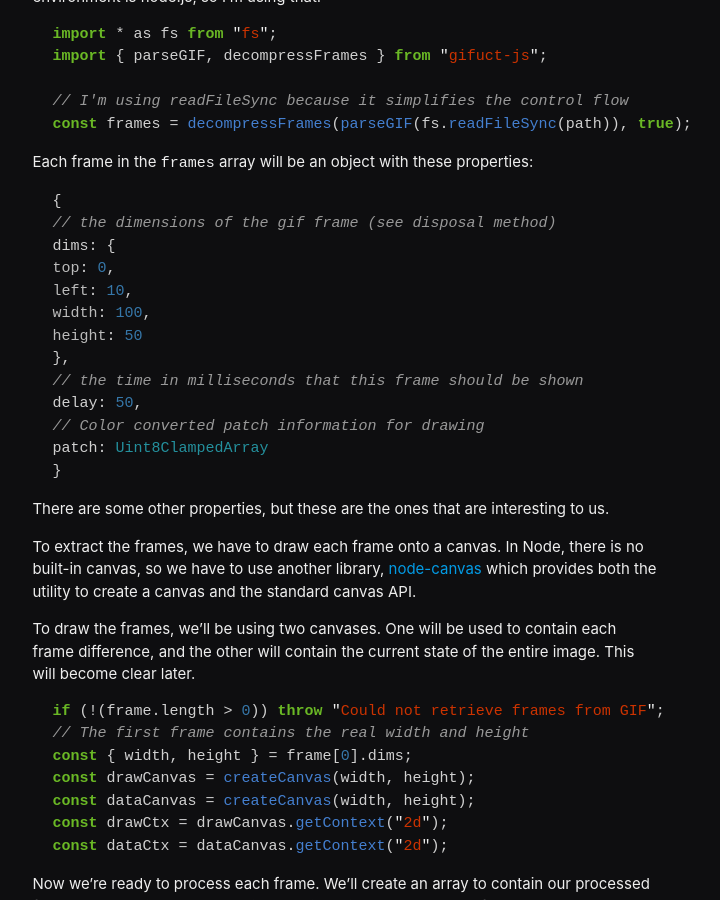
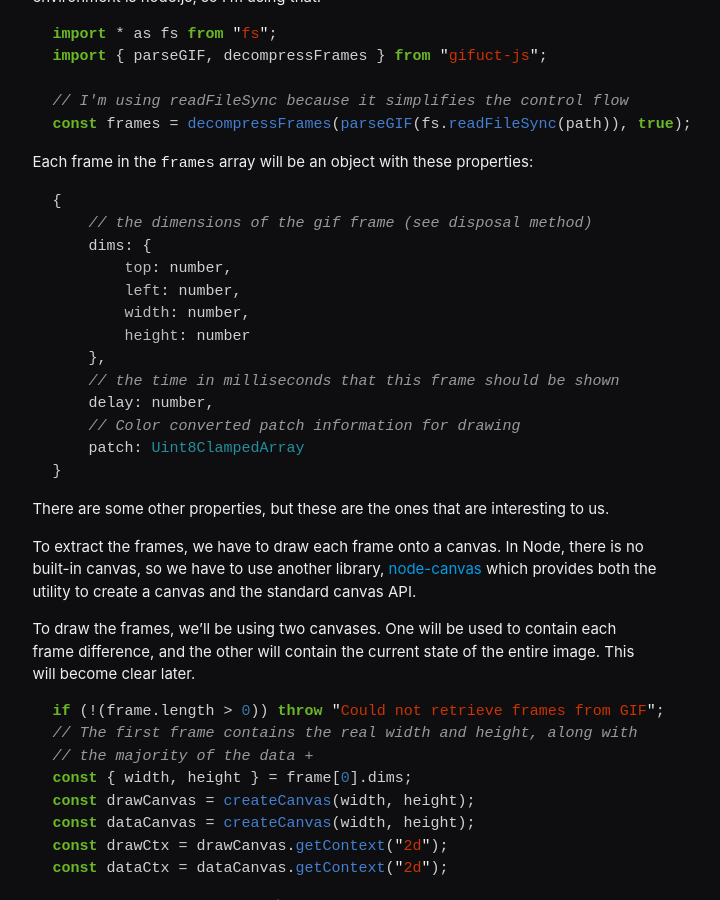
Before and after one commit to jprochazk/jprochazk.github.io, a Jekyll site: the page built from _posts/2020-07-27-gif-woes.md, in a window 1280 px wide and 900 px high, scrolled down 1944 px. Shown: the whole window, without its empty margins (294-1014 px from the left). Built offline with Jekyll 4.4.1, drawn with Linux system fonts in a browser that asks for light colours.

Commit message:
fix formatting

```diff
--- a/_posts/2020-07-27-gif-woes.md
+++ b/_posts/2020-07-27-gif-woes.md
@@ -56,17 +56,17 @@ const frames = decompressFrames(parseGIF(fs.readFileSync(path)), true);
 Each frame in the `frames` array will be an object with these properties:
 {% highlight js %}
 {
-// the dimensions of the gif frame (see disposal method)
-dims: {
-top: 0,
-left: 10,
-width: 100,
-height: 50
-},
-// the time in milliseconds that this frame should be shown
-delay: 50,
-// Color converted patch information for drawing
-patch: Uint8ClampedArray
+    // the dimensions of the gif frame (see disposal method)
+    dims: {
+        top: number,
+        left: number,
+        width: number,
+        height: number
+    },
+    // the time in milliseconds that this frame should be shown
+    delay: number,
+    // Color converted patch information for drawing
+    patch: Uint8ClampedArray
 }
 {% endhighlight %}
 There are some other properties, but these are the ones that are interesting to us.
@@ -77,7 +77,8 @@ To draw the frames, we'll be using two canvases. One will be used to contain eac
 
 {% highlight js %}
 if (!(frame.length > 0)) throw "Could not retrieve frames from GIF";
-// The first frame contains the real width and height
+// The first frame contains the real width and height, along with
+// the majority of the data +
 const { width, height } = frame[0].dims;
 const drawCanvas = createCanvas(width, height);
 const dataCanvas = createCanvas(width, height);
@@ -90,19 +91,17 @@ Now we're ready to process each frame. We'll create an array to contain our proc
 const processedFrames = [];
 let frameImageData = null;
 for (const frame of frames) {
-// If the frameImageData is null (meaning this is the first frame)
-// OR the dimensions have changed, then update the dimensions of
-// the ImageData to match the current frame's dimensions
-if (!frameImageData ||
-frame.dims.width !== frameImageData.width ||
-frame.dims.height !== frameImageData.height) {
-dataCanvas.width = frame.dims.width;
-dataCanvas.height = frame.dims.height;
-frameImageData = createImageData(frame.dims.width, frame.dims.height);
-}
-
+    // If the frameImageData is null (meaning this is the first frame)
+    // OR the dimensions have changed, then update the dimensions of
+    // the ImageData to match the current frame's dimensions
+    if (!frameImageData ||
+        frame.dims.width !== frameImageData.width ||
+        frame.dims.height !== frameImageData.height) {
+        dataCanvas.width = frame.dims.width;
+        dataCanvas.height = frame.dims.height;
+        frameImageData = createImageData(frame.dims.width, frame.dims.height);
+    }
     // ...
-
 }
 {% endhighlight %}
 
```
